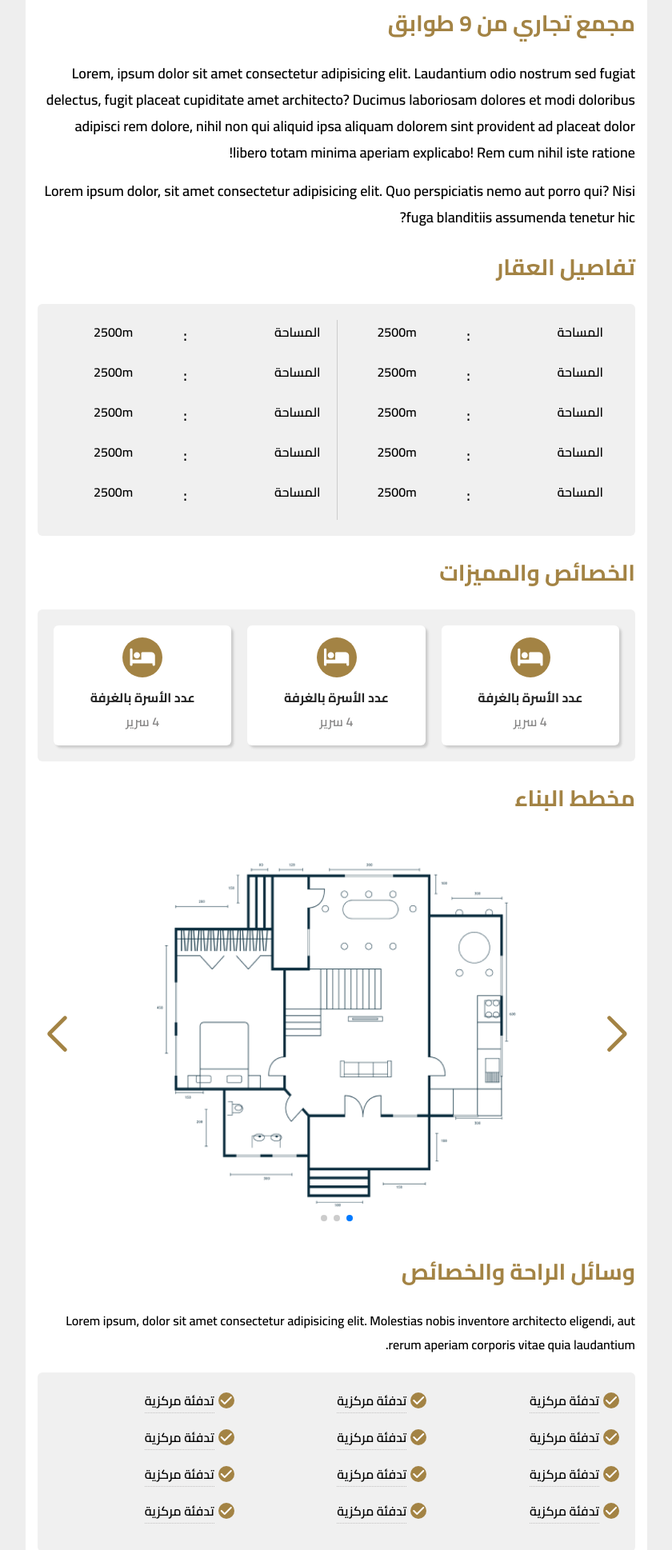
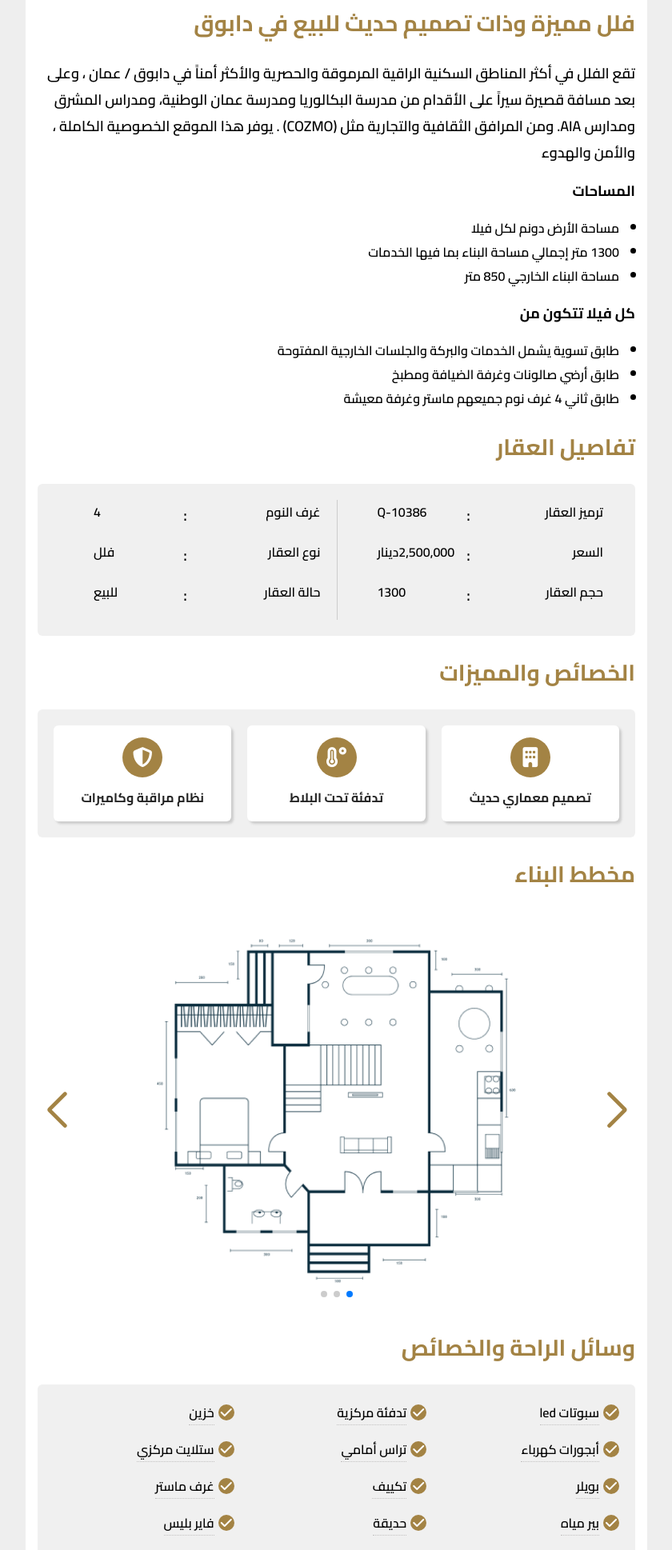
Before and after one commit to nasserwebdev/kayan-realestate-sass, a website: page single-property.html in a window 1280 px wide. Shown: the part 862-2800 px from the top of the page at 80% size, without its empty margins (386-1226 px from the left). Drawn offline with nearby package versions, Linux system fonts and the light colour scheme; some packages are replaced by stand-ins of ours; a script that the page names is missing.

Commit message:
17/8/2026 Update property page content and style

```diff
--- a/scss/pages/_single-property.scss
+++ b/scss/pages/_single-property.scss
@@ -63,8 +63,15 @@
       }
       .description {
         p {
+          margin-top: 15px;
           margin-bottom: 15px;
           font-size: 18px;
+        }
+        ul {
+          list-style: disc;
+          li {
+            margin-right: 20px;
+          }
         }
       }
       section {
@@ -192,6 +199,21 @@
           object-fit: cover;
         }
       }
+      .section-video {
+        .img-video {
+          position: relative;
+         a {
+           i {
+            position: absolute;
+            top: 50%;
+            left: 50%;
+            transform: translate(-50%, -50%);
+            font-size: 40px;
+            color: $whiteColor;
+          }
+         }
+        }
+      }
       form {
         width: 100%;
         background-color: #f0f0f0;
--- a/single-property.html
+++ b/single-property.html
@@ -3,7 +3,7 @@
 <head>
   <meta charset="UTF-8">
   <meta name="viewport" content="width=device-width, initial-scale=1.0">
-  <title>كيان العقارية | مجمع تجاري</title>
+  <title>فلل مميزة وذات تصميم حديث للبيع في دابوق</title>
   <link rel="stylesheet" href="https://cdnjs.cloudflare.com/ajax/libs/font-awesome/6.7.2/css/all.min.css" integrity="sha512-Evv84Mr4kqVGRNSgIGL/F/aIDqQb7xQ2vcrdIwxfjThSH8CSR7PBEakCr51Ck+w+/U6swU2Im1vVX0SVk9ABhg==" crossorigin="anonymous" referrerpolicy="no-referrer" />
   <link
   rel="stylesheet"
@@ -72,10 +72,10 @@
 
   <div class="page-header">
     <div class="container ph-hero">
-      <h1>مجمع تجاري من 9 طوابق</h1>
+      <h1>فلل مميزة وذات تصميم حديث للبيع في دابوق</h1>
       <ul class="breadcrumb">
         <li><a href="https://nasserwebdev.github.io/kayan-realestate-sass/">الرئيسية</a></li>
-        <li>مجمع تجاري من 9 طوابق</li>
+        <li>فلل مميزة وذات تصميم حديث للبيع في دابوق</li>
       </ul>
     </div>
   </div>
@@ -84,87 +84,82 @@
     <div class="container inner-content">
       <div class="right-section">
         <div class="main-image">
-          <img src="assets/images/fp1.jpg" alt="">
+          <img src="assets/images/pr1.jpg" alt="">
         </div>
-        <h2 class="property-title">مجمع تجاري من 9 طوابق</h2>
+        <h2 class="property-title">فلل مميزة وذات تصميم حديث للبيع في دابوق</h2>
         <div class="description">
-          <p>Lorem, ipsum dolor sit amet consectetur adipisicing elit. Laudantium odio nostrum sed fugiat delectus, fugit placeat cupiditate amet architecto? Ducimus laboriosam dolores et modi doloribus adipisci rem dolore, nihil non qui aliquid ipsa aliquam dolorem sint provident ad placeat dolor libero totam minima aperiam explicabo! Rem cum nihil iste ratione!</p>
-          <p>Lorem ipsum dolor, sit amet consectetur adipisicing elit. Quo perspiciatis nemo aut porro qui? Nisi fuga blanditiis assumenda tenetur hic?</p>
+          <p>تقع الفلل في أكثر المناطق السكنية الراقية المرموقة والحصرية والأكثر أمناً في دابوق / عمان ، وعلى بعد مسافة قصيرة سيراً على الأقدام من مدرسة البكالوريا ومدرسة عمان الوطنية، ومدراس المشرق ومدارس AIA. ومن المرافق الثقافية والتجارية مثل (COZMO) . يوفر هذا الموقع الخصوصية الكاملة ، والأمن والهدوء</p>
+          <p><strong>المساحات</strong></p>
+          <ul>
+            <li>مساحة الأرض دونم لكل فيلا</li>
+            <li>1300 متر إجمالي مساحة البناء بما فيها الخدمات</li>
+            <li>مساحة البناء الخارجي 850 متر</li>
+          </ul>
+          <p><strong>كل فيلا تتكون من</strong></p>
+          <ul>
+            <li>طابق تسوية يشمل الخدمات والبركة والجلسات الخارجية المفتوحة</li>
+            <li>طابق أرضي صالونات وغرفة الضيافة ومطبخ</li>
+            <li>طابق ثاني 4 غرف نوم جميعهم ماستر وغرفة معيشة</li>
+          </ul>
         </div>
-       <section>
+       <section class="section-props">
          <h2>تفاصيل العقار</h2>
          <div class="props">
            <div>
              <ul>
                <li>
-                 المساحة
-                 <span>2500m</span>
+                 ترميز العقار
+                 <span>Q-10386</span>
                </li>
                <li>
-                 المساحة
-                 <span>2500m</span>
+                 السعر
+                 <span>2,500,000دينار</span>
                </li>
                <li>
-                 المساحة
-                 <span>2500m</span>
-               </li>
-               <li>
-                 المساحة
-                 <span>2500m</span>
-               </li>
-               <li>
-                 المساحة
-                 <span>2500m</span>
+                 حجم العقار
+                 <span>1300</span>
                </li>
              </ul>
            </div>
            <div>
              <ul>
                <li>
-                 المساحة
-                 <span>2500m</span>
+                 غرف النوم
+                 <span>4</span>
                </li>
                <li>
-                 المساحة
-                 <span>2500m</span>
+                 نوع العقار
+                 <span>فلل</span>
                </li>
                <li>
-                 المساحة
-                 <span>2500m</span>
-               </li>
-               <li>
-                 المساحة
-                 <span>2500m</span>
-               </li>
-               <li>
-                 المساحة
-                 <span>2500m</span>
+                 حالة العقار
+                 <span>للبيع</span>
                </li>
              </ul>
            </div>
          </div>
        </section>
-       <section>
+       <section class="section-features">
          <h2>الخصائص والمميزات</h2>
          <div class="features">
            <div class="box">
-             <i class="fa-solid fa-bed"></i>
-             <h4>عدد الأسرة بالغرفة</h4>
-             <p>4 سرير</p>
+             <i class="fa-solid fa-building"></i>
+             <h4>تصميم معماري حديث</h4>
+             <!-- <p>4 سرير</p> -->
            </div>
            <div class="box">
-             <i class="fa-solid fa-bed"></i>
-             <h4>عدد الأسرة بالغرفة</h4>
-             <p>4 سرير</p>
+             <i class="fa-solid fa-temperature-high"></i>
+             <h4>تدفئة تحت البلاط</h4>
+             <!-- <p>4 سرير</p> -->
            </div>
            <div class="box">
-             <i class="fa-solid fa-bed"></i>
-             <h4>عدد الأسرة بالغرفة</h4>
-             <p>4 سرير</p>
+             <i class="fa-solid fa-shield-halved"></i>
+             <h4>نظام مراقبة وكاميرات</h4>
+             <!-- <p>4 سرير</p> -->
            </div>
          </div>
        </section>
-        <section>
+        <section class="section-floor-plans">
           <h2>مخطط البناء</h2>
           <div class="floor-plans">
             <div class="swiper">
@@ -191,32 +186,35 @@
 
           </div>
         </section>
-        <section>
+        <section class="section-amenties">
           <h2>وسائل الراحة والخصائص</h2>
-          <p>Lorem ipsum, dolor sit amet consectetur adipisicing elit. Molestias nobis inventore architecto eligendi, aut rerum aperiam corporis vitae quia laudantium.</p>
+
           <div class="amenities">
             <div class="box">
               <ul>
-                <li>تدفئة مركزية</li>
-                <li>تدفئة مركزية</li>
-                <li>تدفئة مركزية</li>
-                <li>تدفئة مركزية</li>
+                <li>سبوتات led</li>
+                <li>أبجورات كهرباء</li>
+                <li>بويلر</li>
+                <li>بير مياه</li>
+                <li>تدفئة غاز</li>
               </ul>
             </div>
             <div class="box">
               <ul>
                 <li>تدفئة مركزية</li>
-                <li>تدفئة مركزية</li>
-                <li>تدفئة مركزية</li>
-                <li>تدفئة مركزية</li>
+                <li>تراس أمامي</li>
+                <li>تكييف</li>
+                <li>حديقة</li>
+                <li>حراسة</li>
               </ul>
             </div>
             <div class="box">
               <ul>
-                <li>تدفئة مركزية</li>
-                <li>تدفئة مركزية</li>
-                <li>تدفئة مركزية</li>
-                <li>تدفئة مركزية</li>
+                <li>خزين</li>
+                <li>ستلايت مركزي</li>
+                <li>غرف ماستر</li>
+                <li>فاير بليس</li>
+                <li>كراج مستقل</li>
               </ul>
             </div>
           </div>
@@ -229,10 +227,10 @@
               <div class="swiper-wrapper">
                 <!-- Slides -->
                 <div class="swiper-slide">
-                  <img src="assets/images/properties/vg-1.jpg" alt="">
+                  <img src="assets/images/properties/vg-2.jpg" alt="">
                 </div>
                 <div class="swiper-slide">
-                  <img src="assets/images/properties/vg-2.jpg" alt="">
+                  <img src="assets/images/properties/vg-1.jpg" alt="">
                 </div>
                 <div class="swiper-slide">
                   <img src="assets/images/properties/vg-3.jpg" alt="">
@@ -257,19 +255,19 @@
         <section class="section-map">
           <h2>خريطة الموقع العقاري</h2>
           <div class="map">
-            <iframe src="https://www.google.com/maps/embed?pb=!1m18!1m12!1m3!1d3385.1814896343394!2d35.89909262555381!3d31.95597272549371!2m3!1f0!2f0!3f0!3m2!1i1024!2i768!4f13.1!3m3!1m2!1s0x151ca060532058f7%3A0x44dda05a30e053c7!2z2K8uINin2YTYsdin2KjYudiMINi52YXZkdin2YY!5e0!3m2!1sar!2sjo!4v1754398185411!5m2!1sar!2sjo" width="100%" height="450" style="border:0;" allowfullscreen="" loading="lazy" referrerpolicy="no-referrer-when-downgrade"></iframe>
+            <iframe src="https://www.google.com/maps/embed?pb=!1m18!1m12!1m3!1d27072.575679481117!2d35.83020012878083!3d31.986064686583024!2m3!1f0!2f0!3f0!3m2!1i1024!2i768!4f13.1!3m3!1m2!1s0x151ca234381c5775%3A0xc756498fe233963c!2z2K_Yp9io2YjZgtiMINi52YXZkdin2YY!5e0!3m2!1sar!2sjo!4v1755379573342!5m2!1sar!2sjo" width="100%" height="450" style="border:0;" allowfullscreen="" loading="lazy" referrerpolicy="no-referrer-when-downgrade"></iframe>
           </div>
         </section>
-        <section class="image-video">
+        <section class="section-video">
           <h2>الفيديو التوضيحي</h2>
           <div class="img-video">
-            <a href="https://www.youtube.com/watch?v=vPS2hCutwEw" data-fancybox="gallery">
-              <img width="100%" src="assets/images/g1.jpg" alt="">
-              <i class="fa-solid fa-magnifying-glass-plus"></i>
+            <a href="https://youtu.be/PeA54-OhdKM" data-fancybox="gallery">
+              <img width="100%" src="assets/images/properties/villa-thumb.jpg" alt="">
+              <i class="fa-solid fa-play"></i>
             </a>
           </div>
         </section>
-        <section class="comments">
+        <section class="section-comments">
           <h2>اترك تعليق</h2>
           <form action="">
             <div class="inputs-info">
```
Also changed, not shown: assets/css/style.css, assets/images/pr1.jpg (added), assets/images/properties/villa-thumb.jpg (added), 1 other file.
